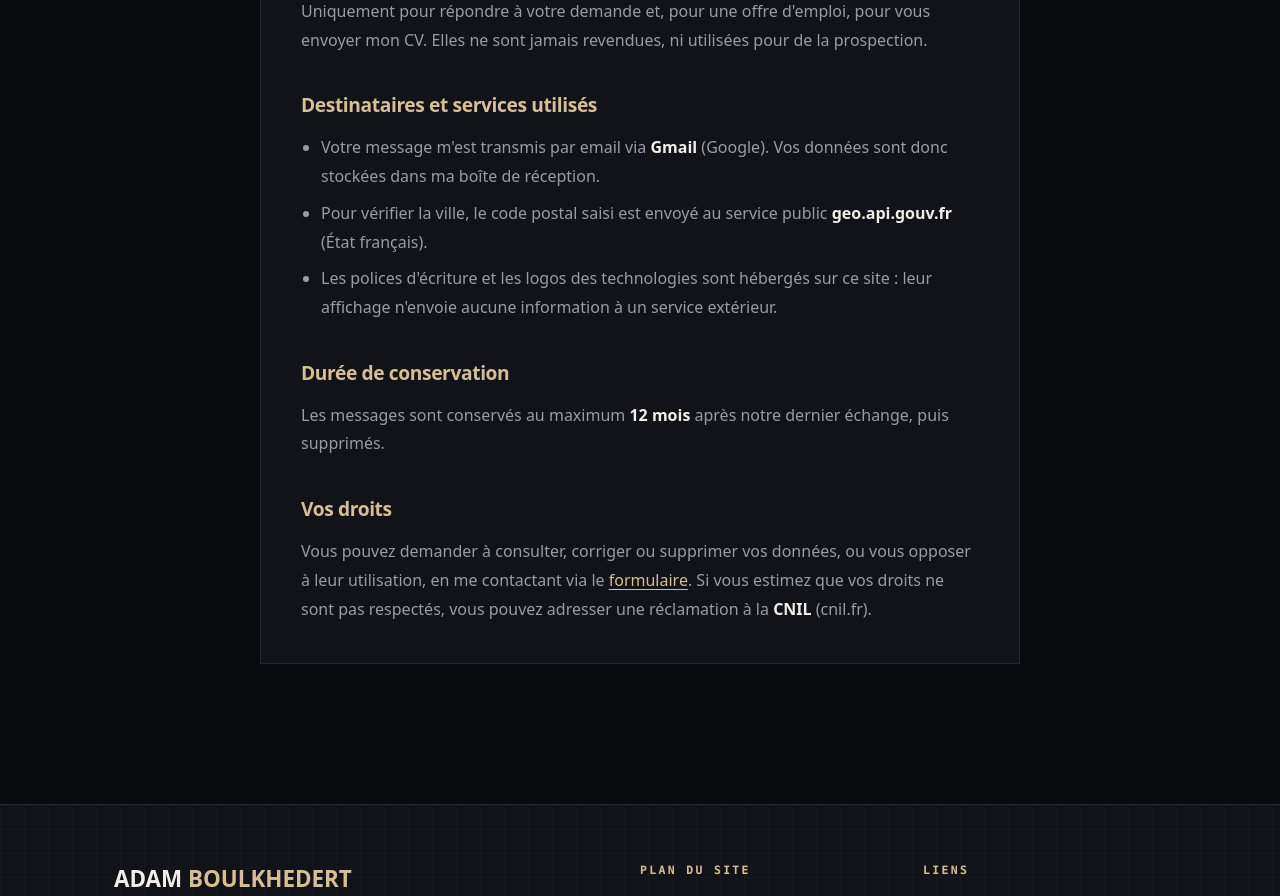
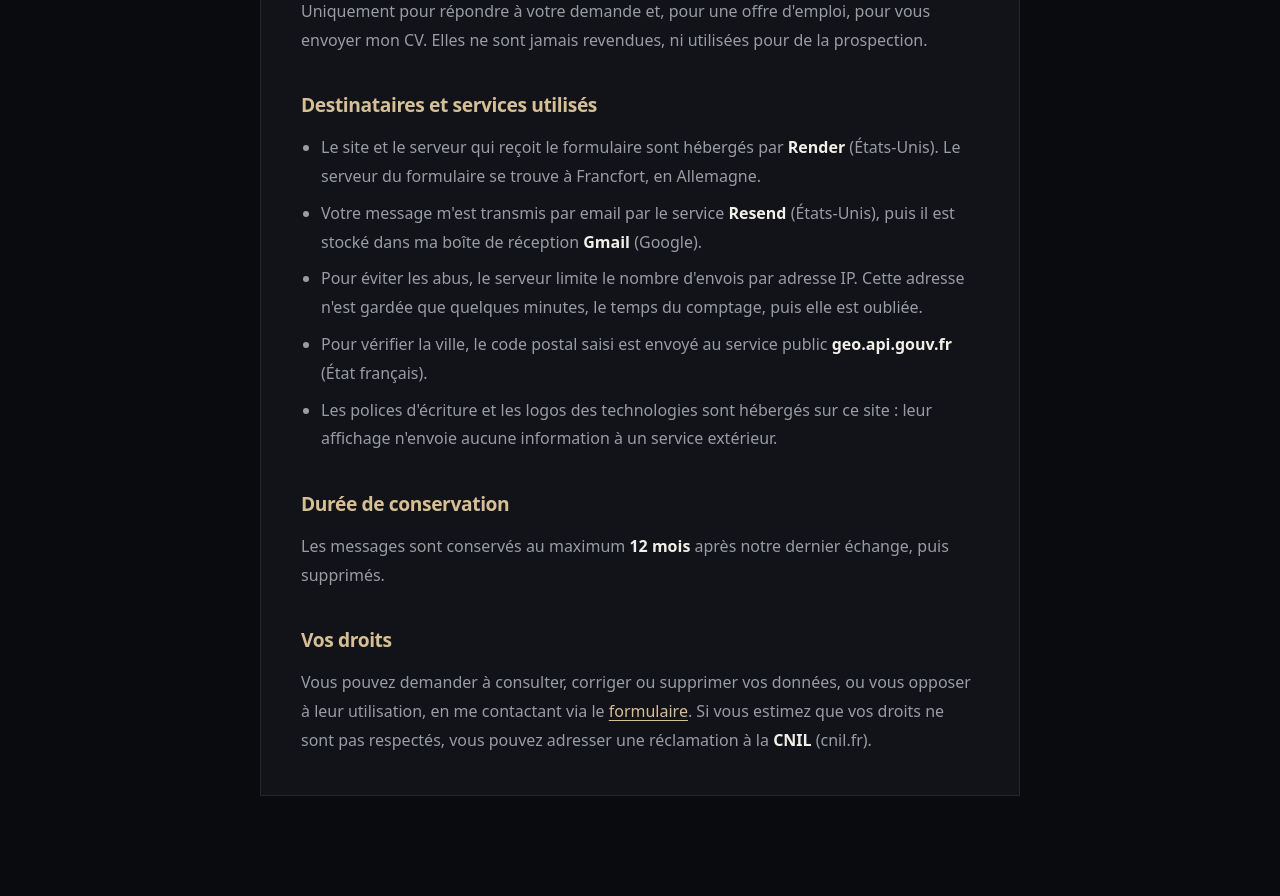
Before and after one commit to Black-Star-Pen/PortFolio, a React (Vite) app: page /confidentialite in a window 1280 px wide. Shown: the part 940-1836 px from the top of the page. Built offline with nearby package versions, Linux system fonts and the light colour scheme; no server answers.

Commit message:
fix: hébergeur dans les mentions légales et services dans la confidentialité

```diff
--- a/src/pages/LegalNotice.jsx
+++ b/src/pages/LegalNotice.jsx
@@ -22,13 +22,16 @@ function LegalNotice() {
         </p>
 
         <h3>Hébergement</h3>
-        {/* ⚠️ À COMPLÉTER lors de la mise en ligne, avec les informations exactes de l'hébergeur */}
+        {/* Les coordonnées de l'hébergeur sont celles qu'il publie dans ses conditions d'utilisation
+            (render.com/terms), relevées le 6 octobre 2026. À revérifier si le site change d'hébergeur. */}
         <p>
-          Hébergeur du site : <strong>[nom de l'hébergeur]</strong>
+          Hébergeur du site : <strong>Render Services, Inc.</strong>
           <br />
-          Adresse : <strong>[adresse postale de l'hébergeur]</strong>
+          Adresse : 525 Brannan Street, Suite 300, San Francisco, CA 94107, États-Unis
           <br />
-          Téléphone : <strong>[numéro de téléphone de l'hébergeur]</strong>
+          Téléphone : +1 415 319 8186
+          <br />
+          Site : render.com
         </p>
 
         <h3>Propriété intellectuelle</h3>
--- a/src/pages/PrivacyPolicy.jsx
+++ b/src/pages/PrivacyPolicy.jsx
@@ -38,8 +38,17 @@ function PrivacyPolicy() {
         <h3>Destinataires et services utilisés</h3>
         <ul>
           <li>
-            Votre message m'est transmis par email via <strong>Gmail</strong> (Google). Vos données
-            sont donc stockées dans ma boîte de réception.
+            Le site et le serveur qui reçoit le formulaire sont hébergés par <strong>Render</strong>{" "}
+            (États-Unis). Le serveur du formulaire se trouve à Francfort, en Allemagne.
+          </li>
+          <li>
+            Votre message m'est transmis par email par le service <strong>Resend</strong>{" "}
+            (États-Unis), puis il est stocké dans ma boîte de réception <strong>Gmail</strong>{" "}
+            (Google).
+          </li>
+          <li>
+            Pour éviter les abus, le serveur limite le nombre d'envois par adresse IP. Cette adresse
+            n'est gardée que quelques minutes, le temps du comptage, puis elle est oubliée.
           </li>
           <li>
             Pour vérifier la ville, le code postal saisi est envoyé au service public{" "}
```
